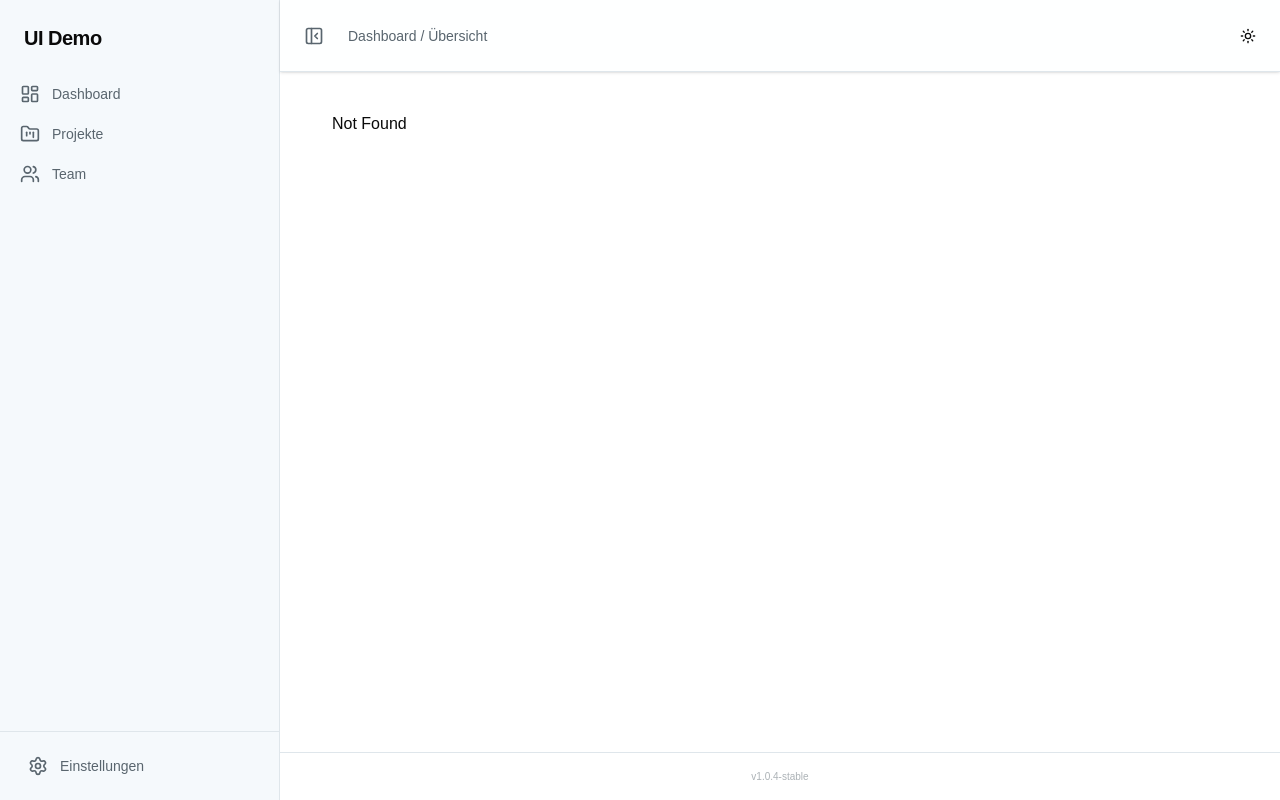
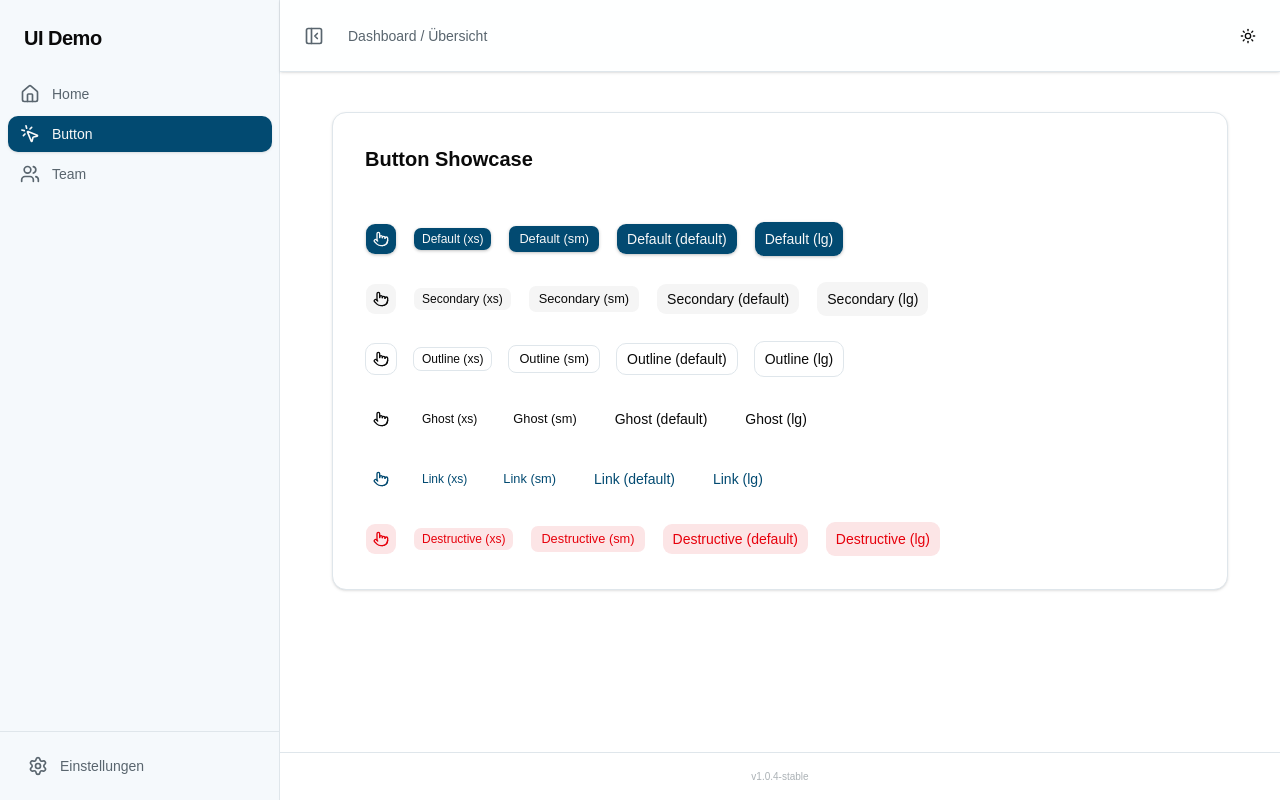
Before and after one commit to stefan8893/ui-demo, a React (Vite) app: page /simple-button in a window 1280 px wide. Before the commit this address had no page. Built offline with nearby package versions, Linux system fonts and the light colour scheme.

Commit message:
button showcase added an minor improvments

```diff
--- a/eslint.config.js
+++ b/eslint.config.js
@@ -20,6 +20,14 @@ export default [
       '@typescript-eslint/array-type': 'off',
       '@typescript-eslint/require-await': 'off',
       'pnpm/json-enforce-catalog': 'off',
+      'no-unused-vars': 'warn',
+    },
+  },
+  {
+    rules: {
+      ...(process.env.CI === 'true' && {
+        'no-unused-vars': 'error',
+      }),
     },
   },
   {
--- a/src/components/ui/button.tsx
+++ b/src/components/ui/button.tsx
@@ -6,11 +6,12 @@ import { Slot } from 'radix-ui'
 import { cn } from '@/lib/utils'
 
 const buttonVariants = cva(
-  "group/button inline-flex shrink-0 items-center justify-center rounded-lg border border-transparent bg-clip-padding text-sm font-medium whitespace-nowrap transition-all outline-none select-none focus-visible:border-ring focus-visible:ring-3 focus-visible:ring-ring/50 active:not-aria-[haspopup]:translate-y-px disabled:pointer-events-none disabled:opacity-50 aria-invalid:border-destructive aria-invalid:ring-3 aria-invalid:ring-destructive/20 dark:aria-invalid:border-destructive/50 dark:aria-invalid:ring-destructive/40 [&_svg]:pointer-events-none [&_svg]:shrink-0 [&_svg:not([class*='size-'])]:size-4",
+  "group/button inline-flex shrink-0 items-center justify-center rounded-lg border border-transparent bg-clip-padding text-sm font-medium whitespace-nowrap transition-all outline-none select-none focus-visible:border-ring focus-visible:ring-3 focus-visible:ring-ring/50 disabled:pointer-events-none disabled:opacity-50 aria-invalid:border-destructive aria-invalid:ring-3 aria-invalid:ring-destructive/20 dark:aria-invalid:border-destructive/50 dark:aria-invalid:ring-destructive/40 [&_svg]:pointer-events-none [&_svg]:shrink-0 [&_svg:not([class*='size-'])]:size-4 active:scale-95 hover:scale-[0.98] cursor-pointer",
   {
     variants: {
       variant: {
-        default: 'bg-primary text-primary-foreground [a]:hover:bg-primary/80',
+        default:
+          'bg-primary text-primary-foreground hover:bg-primary/90 shadow-sm',
         outline:
           'border-border bg-background hover:bg-muted hover:text-foreground aria-expanded:bg-muted aria-expanded:text-foreground dark:border-input dark:bg-input/30 dark:hover:bg-input/50',
         secondary:
@@ -19,7 +20,7 @@ const buttonVariants = cva(
           'hover:bg-muted hover:text-foreground aria-expanded:bg-muted aria-expanded:text-foreground dark:hover:bg-muted/50',
         destructive:
           'bg-destructive/10 text-destructive hover:bg-destructive/20 focus-visible:border-destructive/40 focus-visible:ring-destructive/20 dark:bg-destructive/20 dark:hover:bg-destructive/30 dark:focus-visible:ring-destructive/40',
-        link: 'text-primary underline-offset-4 hover:underline',
+        link: 'text-primary underline-offset-4 hover:underline hover:scale-100',
       },
       size: {
         default:
--- a/src/components/ui/nav-item.tsx
+++ b/src/components/ui/nav-item.tsx
@@ -14,14 +14,11 @@ export function NavItem({ icon, label, to, isMobile }: NavItemProps) {
   const content = (
     <Link
       to={to}
-      // preload="intent" lädt die Daten der Seite schon, wenn man mit der Maus drüberfährt!
       preload="intent"
       className={cn(
         'w-full flex items-center gap-3 px-3 py-2 rounded-lg text-sm font-medium transition-all cursor-pointer',
         'text-muted-foreground hover:text-foreground hover:bg-accent',
       )}
-      // Die "activeProps" sind das Zaubermittel von TanStack:
-      // Sie werden automatisch angewendet, wenn die Route aktiv ist.
       activeProps={{
         className:
           'bg-primary text-primary-foreground shadow-sm hover:bg-primary/90',
--- a/src/layout/main-layout.tsx
+++ b/src/layout/main-layout.tsx
@@ -1,6 +1,12 @@
 import { Outlet } from '@tanstack/react-router'
 import { Menu, PanelLeftClose, PanelLeftOpen } from 'lucide-react'
-import { Sheet, SheetContent, SheetTrigger } from '@/components/ui/sheet'
+import {
+  Sheet,
+  SheetContent,
+  SheetDescription,
+  SheetTitle,
+  SheetTrigger,
+} from '@/components/ui/sheet'
 import { SidebarContent } from './sidebar-content'
 import { useState } from 'react'
 import { cn } from '@/lib/utils'
@@ -30,6 +36,12 @@ export function MainLayout() {
             <IconButton icon={<Menu size={24} />} className="p-2" />
           </SheetTrigger>
           <SheetContent side="left" className="p-0 w-70 flex flex-col h-full">
+            <div className="sr-only">
+              <SheetTitle>Sidebar Navigation</SheetTitle>
+              <SheetDescription>
+                Here you can navigate through the different sections of the app.
+              </SheetDescription>
+            </div>
             <div className="flex-1 overflow-y-auto py-4">
               <SidebarContent isMobile={true} />
             </div>
--- a/src/layout/sidebar-content.tsx
+++ b/src/layout/sidebar-content.tsx
@@ -1,6 +1,6 @@
 // components/SidebarContent.tsx
 import { NavItem } from '@/components/ui/nav-item'
-import { LayoutDashboard, Users, Settings, FolderKanban } from 'lucide-react'
+import { Users, Settings, MousePointerClick, Home } from 'lucide-react'
 
 export function SidebarContent({ isMobile }: { isMobile?: boolean }) {
   return (
@@ -14,14 +14,14 @@ export function SidebarContent({ isMobile }: { isMobile?: boolean }) {
       <nav className="flex flex-col gap-1 px-2">
         <NavItem
           to="/"
-          label="Dashboard"
-          icon={<LayoutDashboard size={20} />}
+          label="Home"
+          icon={<Home size={20} />}
           isMobile={isMobile}
         />
         <NavItem
-          to="/projects"
-          label="Projekte"
-          icon={<FolderKanban size={20} />}
+          to="/simple-button"
+          label="Button"
+          icon={<MousePointerClick size={20} />}
           isMobile={isMobile}
         />
         <NavItem
--- a/src/main.tsx
+++ b/src/main.tsx
@@ -9,6 +9,7 @@ const router = createRouter({
 })
 
 declare module '@tanstack/react-router' {
+  // eslint-disable-next-line no-unused-vars
   interface Register {
     router: typeof router
   }
--- a/src/routeTree.gen.ts
+++ b/src/routeTree.gen.ts
@@ -9,8 +9,14 @@
 // Additionally, you should also exclude this file from your linter and/or formatter to prevent it from being checked or modified.
 
 import { Route as rootRouteImport } from './routes/__root'
+import { Route as SimpleButtonRouteImport } from './routes/simple-button'
 import { Route as IndexRouteImport } from './routes/index'
 
+const SimpleButtonRoute = SimpleButtonRouteImport.update({
+  id: '/simple-button',
+  path: '/simple-button',
+  getParentRoute: () => rootRouteImport,
+} as any)
 const IndexRoute = IndexRouteImport.update({
   id: '/',
   path: '/',
@@ -19,28 +25,39 @@ const IndexRoute = IndexRouteImport.update({
 
 export interface FileRoutesByFullPath {
   '/': typeof IndexRoute
+  '/simple-button': typeof SimpleButtonRoute
 }
 export interface FileRoutesByTo {
   '/': typeof IndexRoute
+  '/simple-button': typeof SimpleButtonRoute
 }
 export interface FileRoutesById {
   __root__: typeof rootRouteImport
   '/': typeof IndexRoute
+  '/simple-button': typeof SimpleButtonRoute
 }
 export interface FileRouteTypes {
   fileRoutesByFullPath: FileRoutesByFullPath
-  fullPaths: '/'
+  fullPaths: '/' | '/simple-button'
   fileRoutesByTo: FileRoutesByTo
-  to: '/'
-  id: '__root__' | '/'
+  to: '/' | '/simple-button'
+  id: '__root__' | '/' | '/simple-button'
   fileRoutesById: FileRoutesById
 }
 export interface RootRouteChildren {
   IndexRoute: typeof IndexRoute
+  SimpleButtonRoute: typeof SimpleButtonRoute
 }
 
 declare module '@tanstack/react-router' {
   interface FileRoutesByPath {
+    '/simple-button': {
+      id: '/simple-button'
+      path: '/simple-button'
+      fullPath: '/simple-button'
+      preLoaderRoute: typeof SimpleButtonRouteImport
+      parentRoute: typeof rootRouteImport
+    }
     '/': {
       id: '/'
       path: '/'
@@ -53,6 +70,7 @@ declare module '@tanstack/react-router' {
 
 const rootRouteChildren: RootRouteChildren = {
   IndexRoute: IndexRoute,
+  SimpleButtonRoute: SimpleButtonRoute,
 }
 export const routeTree = rootRouteImport
   ._addFileChildren(rootRouteChildren)
--- a/src/router.tsx
+++ b/src/router.tsx
@@ -13,6 +13,7 @@ export function getRouter() {
 }
 
 declare module '@tanstack/react-router' {
+  // eslint-disable-next-line no-unused-vars
   interface Register {
     router: ReturnType<typeof getRouter>
   }
--- a/src/routes/__root.tsx
+++ b/src/routes/__root.tsx
@@ -1,4 +1,4 @@
-import { createRootRoute, Outlet } from '@tanstack/react-router'
+import { createRootRoute } from '@tanstack/react-router'
 import { TanStackRouterDevtoolsPanel } from '@tanstack/react-router-devtools'
 import { TanStackDevtools } from '@tanstack/react-devtools'
 import '../styles.css'
--- /dev/null
+++ b/src/routes/simple-button.tsx
@@ -0,0 +1,42 @@
+import { Button } from '@/components/ui/button'
+import { SectionCard } from '@/components/ui/section-card'
+import { createFileRoute } from '@tanstack/react-router'
+import { Pointer } from 'lucide-react'
+
+export const Route = createFileRoute('/simple-button')({
+  component: SimpleButtons,
+})
+
+function SimpleButtons() {
+  const variants = [
+    'default',
+    'secondary',
+    'outline',
+    'ghost',
+    'link',
+    'destructive',
+  ] as const
+
+  const sizes = ['xs', 'sm', 'default', 'lg'] as const
+
+  return (
+    <SectionCard
+      title="Button Showcase"
+      className="flex flex-col flex-nowrap items-start gap-6"
+    >
+      {variants.map((variant) => (
+        <div key={variant} className="flex flex-row items-center gap-x-4">
+          <Button variant={variant} size="icon">
+            <Pointer className="size-4" />
+          </Button>
+
+          {sizes.map((size) => (
+            <Button key={`${variant}-${size}`} variant={variant} size={size}>
+              {variant.charAt(0).toUpperCase() + variant.slice(1)} ({size})
+            </Button>
+          ))}
+        </div>
+      ))}
+    </SectionCard>
+  )
+}
```
